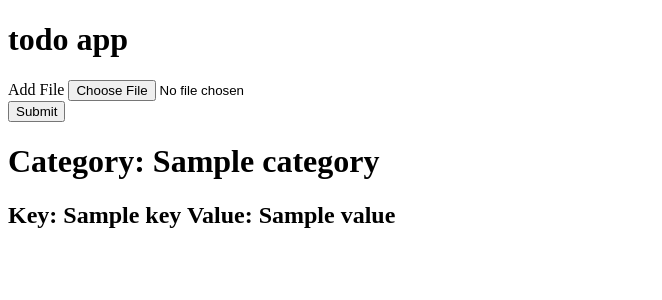
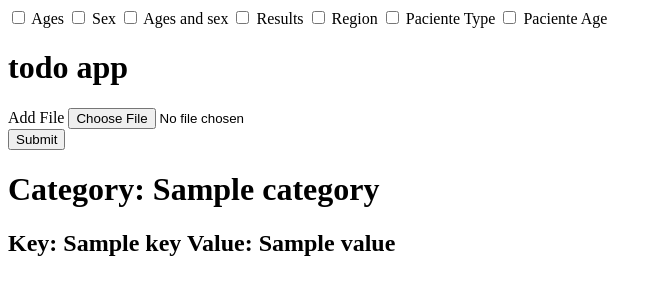
Before and after one commit to Santt99/covid-dashboard, a Flask app: template templates/base.html in a window 1280 px wide. Shown: the top 300 px of the page, without its empty margins (0-662 px from the left). Run offline with Flask 2, Linux system fonts and the light colour scheme; the template is opened without the code that fills it: most values are stand-ins (such as "Sample title", 1, 10 or a date in 2020); some libraries are stand-ins or nearby versions.

Commit message:
Update base.html

```diff
--- a/templates/base.html
+++ b/templates/base.html
@@ -6,33 +6,33 @@
     <title>todo app</title>
 </head>
 <body>
-        <div id="ages"></div>
-        <div id="sex"></div>
-        <div id="agessex"></div>
-        <div id="result"></div>
-        <div id="region"></div>
-        <div id="paciente"></div>
-        <div id="pacienteage"></div>
-        <!--
+<input type="checkbox" id="agesCheck" onchange="changeUI()"> <label for="agesCheck">Ages</label>
+<input type="checkbox" id="sexCheck" onchange="changeUI()"> <label for="sexCheck">Sex</label>
+<input type="checkbox" id="agesSexCheck" onchange="changeUI()"> <label for="agesSexCheck" disabled>Ages and sex</label>
+<input type="checkbox" id="resultCheck" onchange="changeUI()"> <label for="resultCheck" disabled>Results</label>
+<input type="checkbox" id="regionCheck" onchange="changeUI()"> <label for="regionCheck">Region</label>
+<input type="checkbox" id="pacienteCheck" onchange="changeUI()"> <label for="pacienteCheck">Paciente Type</label>
+<input type="checkbox" id="pacienteAgeCheck" onchange="changeUI()"> <label for="pacienteAgeCheck" disabled>Paciente Age</label>
+
+
 <div id="ages" style="display: none"></div>
 <div id="sex" style="display: none"></div>
 <div id="agessex" style="display: none"></div>
 <div id="result" style="display: none"></div>
 <div id="region" style="display: none"></div>
 <div id="paciente" style="display: none"></div>
-<div id="pacienteage" style="display: none"></div>-->
+<div id="pacienteage" style="display: none"></div>
 
 
 <h1> todo app </h1>
 <form action="/upload" method="post" enctype="multipart/form-data">
     <div>
         <label for="file"> Add File </label>
-        <input type="file" name="file" >
+        <input type="file" name="file">
         <br>
         <button type=submit>Submit</button>
     </div>
 </form>
-<!--
 
 <script type="text/javascript" src="https://www.gstatic.com/charts/loader.js"></script>
 <script type="text/javascript">
@@ -45,13 +45,18 @@
 
         var allData = {{ objs_list|safe }};
 
-        var ages = allData[0];
-        var sex = allData[1];
+        var ages = Object.entries(allData['EDAD']);
+        var sex = Object.entries(allData['SEXO']);
         var agesSex = allData[2];
         var result = allData[3];
-        var region = allData[4];
-        var paciente = allData[5];
+        var region = Object.entries(allData['ENTIDAD_RES']);
+        var paciente = Object.entries(allData['TIPO_PACIENTE']);
         var pacienteAge = allData[6];
+
+        ages.unshift(['Age','Quantity']);
+        sex.unshift(['Category','Quantity'])
+        region.unshift(['Region','Quantity']);
+        paciente.unshift(['Category','Quantity']);
 
         var dataAge = google.visualization.arrayToDataTable(ages);
         var dataSex = google.visualization.arrayToDataTable(sex);
@@ -68,36 +73,79 @@
         var optionsRegion = {'title': 'Region', 'width': 550, 'height': 400};
         var optionsPaciente = {'title': 'Pacient Type', 'width': 550, 'height': 400};
         var optionsPacienteAge = {'title': 'Pacient Type and Age', 'width': 550, 'height': 400};
-
         var chartAge = new google.visualization.ColumnChart(document.getElementById('ages'));
         chartAge.draw(dataAge, optionsAge);
-
         var chartSex = new google.visualization.PieChart(document.getElementById('sex'));
         chartSex.draw(dataSex, optionsSex);
-
         var chartAgeSex = new google.visualization.BarChart(document.getElementById('agessex'));
         chartAgeSex.draw(dataAgesSex, optionsAgeSex);
-
         var chartResult = new google.visualization.PieChart(document.getElementById('result'));
         chartResult.draw(dataResult, optionsResult);
-
         var chartRegion = new google.visualization.ColumnChart(document.getElementById('region'));
         chartRegion.draw(dataRegion, optionsRegion);
-
         var chartPaciente = new google.visualization.ColumnChart(document.getElementById('paciente'));
         chartPaciente.draw(dataPaciente, optionsPaciente);
-
         var chartPacienteAge = new google.visualization.BarChart(document.getElementById('pacienteage'));
         chartPacienteAge.draw(dataPacienteAge, optionsPacienteAge);
     }
 
+    function changeUI() {
+        var ages = document.getElementById("agesCheck").value;
+        var sex = document.getElementById("sexCheck").value;
+        var agesSex = document.getElementById("agesSexCheck").value;
+        var result = document.getElementById("resultCheck").value;
+        var region = document.getElementById("regionCheck").value;
+        var paciente = document.getElementById("pacienteCheck").value;
+        var pacienteAge = document.getElementById("pacienteAgeCheck").value;
+
+        if (ages == 'on') {
+            document.getElementById("ages").style.display = "";
+        } else {
+            document.getElementById("ages").style.display = "none";
+        }
+        if (sex == 'on') {
+            document.getElementById("sex").style.display = "";
+        } else {
+            document.getElementById("sex").style.display = "none";
+        }
+        if (agesSex == 'on') {
+            document.getElementById("agessex").style.display = "";
+        } else {
+            document.getElementById("agessex").style.display = "none";
+        }
+        if (result == 'on') {
+            document.getElementById("result").style.display = "";
+        } else {
+            document.getElementById("result").style.display = "none";
+        }
+        if (region == 'on') {
+            document.getElementById("region").style.display = "";
+        } else {
+            document.getElementById("region").style.display = "none";
+        }
+        if (paciente == 'on') {
+            document.getElementById("paciente").style.display = "";
+        } else {
+            document.getElementById("paciente").style.display = "none";
+        }
+        if (pacienteAge == 'on') {
+            document.getElementById("pacienteage").style.display = "";
+        } else {
+            document.getElementById("pacienteage").style.display = "none";
+        }
+
+    }
 </script>
-jinja template in action -->
+
+
+<!--jinja template in action -->
 {% for category, cat_value  in objs_list.items() %}
-    <h1>Category: {{category}}</h1>
+    <h1>Category: {{ category }}</h1>
     {% for key, value in cat_value.items() %}
-        <h2>Key: {{key}} Value: {{value}}</h2>
+        <h2>Key: {{ key }} Value: {{ value }}</h2>
     {% endfor %}
 {% endfor %}
+
+
 </body>
 </html>
```
